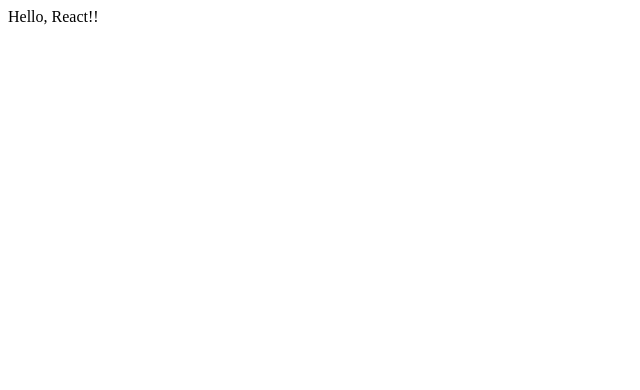
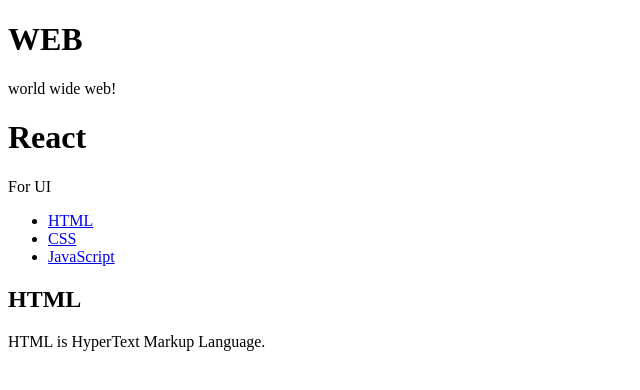
Before and after one commit to yunieom/Study.3-React, a React (Create React App) app: page / in a window 1280 px wide. Shown: the top 390 px of the page, without its empty margins (0-640 px from the left). Built offline with nearby package versions, Linux system fonts and the light colour scheme.

Commit message:
Dec 1, 2020
React 13/40

```diff
--- a/src/App.js
+++ b/src/App.js
@@ -1,11 +1,50 @@
 import './App.css';
 import { Component } from 'react';
+
+class Subject extends Component {
+  render () {
+    return (
+      <header>
+          <h1>{this.props.title}</h1>
+          {this.props.sub}
+      </header>
+    );
+  }
+}
+
+class TOC extends Component {
+  render () {
+    return (
+      <nav>
+          <ul>
+              <li><a href="1.html">HTML</a></li>
+              <li><a href="2.html">CSS</a></li>
+              <li><a href="3.html">JavaScript</a></li>
+          </ul>
+      </nav>
+    );
+  }
+}
+
+class Content extends Component {
+  render () {
+    return (
+      <article>
+        <h2>{this.props.title}</h2>
+        {this.props.desc}
+      </article>
+    );
+  }
+}
 
 class App extends Component  {
   render () {
     return (
     <div className="App">
-      Hello, React!!
+      <Subject title="WEB" sub="world wide web!"></Subject>
+      <Subject title="React" sub="For UI"></Subject>
+      <TOC></TOC>
+      <Content title="HTML" desc="HTML is HyperText Markup Language."></Content>
     </div>
     );
   }
```
